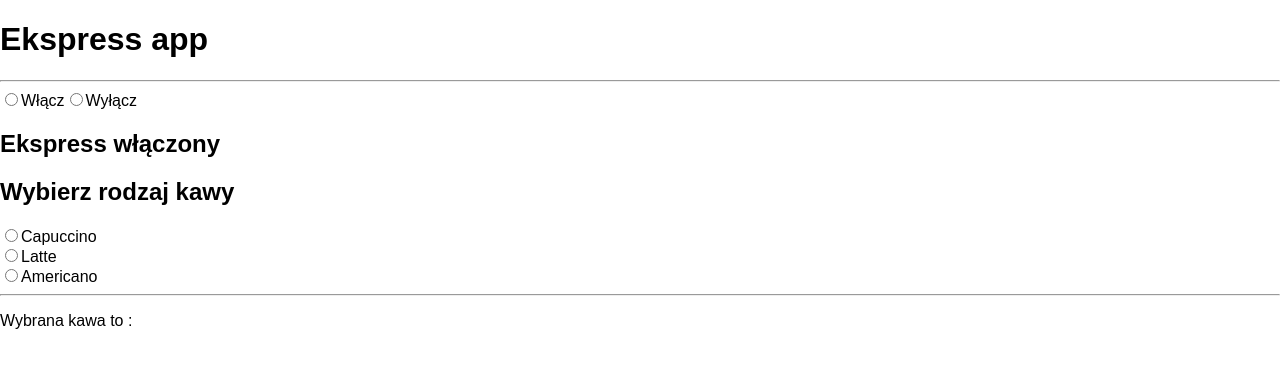
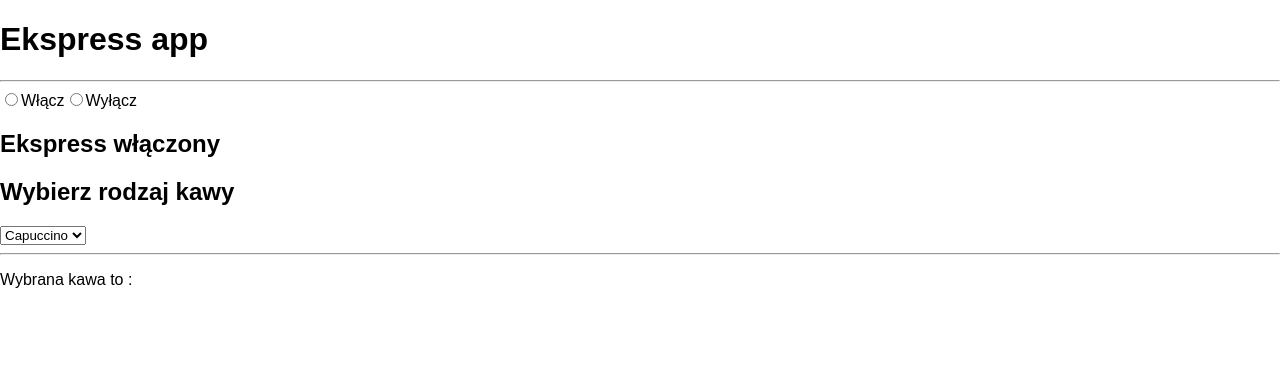
Before and after one commit to Kamilnaja/react-caffe-machine, a React (Create React App) app: page / in a window 1280 px wide. Shown: the top 368 px of the page. Built offline with nearby package versions, Linux system fonts and the light colour scheme.

Commit message:
added function to save data from select

```diff
--- a/src/App.js
+++ b/src/App.js
@@ -8,8 +8,7 @@ class App extends Component {
         <h1>Ekspress app</h1>
         <form>
           <OnOf/>
-          <CaffeInfo
-/>
+          <CaffeInfo/>
         </form>
       </div>
     );
--- a/src/CaffeSpec.js
+++ b/src/CaffeSpec.js
@@ -1,12 +1,22 @@
 import React, {Component} from 'react';
 
 class CaffeSpec extends Component {
+  constructor(props) {
+    super(props);
+    this.state = {
+      caffeValue: 'Capuccino'
+    };
+    this._setCaffe = this._setCaffe.bind(this);
+  }
+
+  _setCaffe(event) {
+      this.setState({caffeValue: event.target.value});
+      console.log(event.target.value);
+  }
+
   render () {
     let caffeUnwrapped = this.props.caffeSpecList.map((item, idx) =>
-      <div key={idx}>
-        <input key={item} type="radio" id={item}/>
-        <label key={idx} htmlFor={item}>{item}</label>
-      </div>
+      <option key={item}  id={item} value={item} >{item}</option>
     );
 
       return (
@@ -23,7 +33,9 @@ class CaffeSpec extends Component {
             <div>
               <h2>Ekspress włączony</h2>
               <h2>Wybierz rodzaj kawy</h2>
+              <select name="" id="" onChange={this._setCaffe}>
                 {caffeUnwrapped}
+              </select>
             </div>
           )}
 
@@ -32,4 +44,8 @@ class CaffeSpec extends Component {
   }
 }
 
+CaffeSpec.propTypes = {
+  // _saveCaffe: React.PropTypes.func.required
+};
+
 export default CaffeSpec
```
